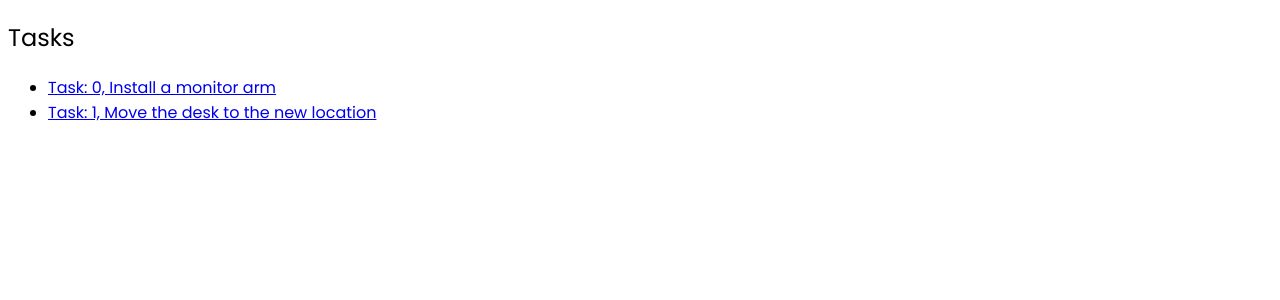
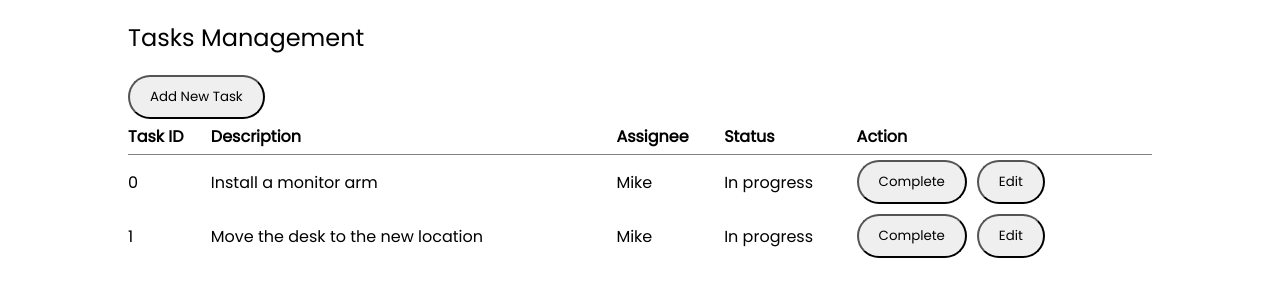
Before and after one commit to YuukiHase/Meal-Suite, an Angular app: page /tasks in a window 1280 px wide. Shown: the top 300 px of the page. Built offline with nearby package versions, Linux system fonts and the light colour scheme.

Commit message:
Feature: Add complete button and update UI

```diff
--- a/src/app/pages/detail-task/detail-task.component.css
+++ b/src/app/pages/detail-task/detail-task.component.css
@@ -0,0 +1,29 @@
+form {
+	width: 100%;
+}
+
+.header {
+	font-weight: bolder;
+}
+
+.input {
+	width: 100%;
+}
+
+.status-container input {
+	margin-right: 5px;
+}
+
+.action-container {
+	margin-top: 10px;
+	text-align: right;
+}
+
+.action-container button {
+	margin-left: 10px;
+}
+
+.action-container .submit-action {
+	background-color: #04aa6d;
+	color: white;
+}
--- a/src/app/pages/detail-task/detail-task.component.html
+++ b/src/app/pages/detail-task/detail-task.component.html
@@ -1,29 +1,37 @@
-<h1>Task Detail</h1>
+<h2 *ngIf="task; else createTask">Edit Task</h2>
+<ng-template #createTask>
+	<h2>Create Task</h2>
+</ng-template>
+
 <ng-container *ngIf="!loading; else isLoading">
 	<form [formGroup]="taskForm">
-		<p *ngIf="task">ID: {{ task.id }}</p>
-		<p>Description: <textarea formControlName="description"></textarea></p>
-		<p *ngIf="task">
-			Assignee:
-			<select formControlName="assigneeId">
+		<div *ngIf="task">
+			<div class="header">ID:</div>
+			<input type="text" class="input" disabled="true" [value]="task.id" />
+		</div>
+		<div class="description-container">
+			<div class="description-header">Description:</div>
+			<textarea formControlName="description" class="input"></textarea>
+		</div>
+		<div *ngIf="task">
+			<div class="header">Assignee:</div>
+			<select formControlName="assigneeId" class="input">
 				<option *ngFor="let user of users" [value]="user.id">
 					{{ user.name }}
 				</option>
 				<option value="">Anonymous</option>
 			</select>
-		</p>
+		</div>
 		<div *ngIf="task">
-			Completed:
-			<div>
+			<div class="header">Completed:</div>
+			<div class="status-container">
 				<input
 					id="completed"
 					type="radio"
 					formControlName="completed"
 					[value]="TaskStatus.Completed"
 				/>
-				<label for="completed">Completed</label>
-			</div>
-			<div>
+				<label for="completed" style="margin-right: 10px">Completed</label>
 				<input
 					id="in-progress"
 					type="radio"
@@ -33,9 +41,26 @@
 				<label for="in-progress">In progress</label>
 			</div>
 		</div>
-		<button type="button" *ngIf="task" (click)="onUpdate()">Update</button>
-		<button type="button" *ngIf="!task" (click)="onCreate()">Create</button>
-		<button type="button" (click)="onBack()">Back</button>
+		<div class="action-container">
+			<button
+				type="button"
+				*ngIf="task"
+				(click)="onUpdate()"
+				class="submit-action"
+			>
+				Update
+			</button>
+			<button
+				type="button"
+				*ngIf="!task"
+				(click)="onCreate()"
+				class="submit-action"
+			>
+				Create
+			</button>
+			<button type="button" (click)="onBack()">Back</button>
+		</div>
 	</form>
 </ng-container>
+
 <ng-template #isLoading>Loading...</ng-template>
--- a/src/app/pages/detail-task/detail-task.component.ts
+++ b/src/app/pages/detail-task/detail-task.component.ts
@@ -1,6 +1,6 @@
 import { Component, OnDestroy, OnInit } from "@angular/core";
 import { FormBuilder } from "@angular/forms";
-import { ActivatedRoute, ParamMap, Router } from "@angular/router";
+import { ActivatedRoute, Router } from "@angular/router";
 import { Subject } from "rxjs";
 import { take, takeUntil } from "rxjs/operators";
 import { BackendService, Task, User } from "src/app/backend.service";
--- a/src/app/pages/list-task/list-task.component.css
+++ b/src/app/pages/list-task/list-task.component.css
@@ -0,0 +1,26 @@
+.page-title {
+	margin-bottom: 20px;
+}
+
+.list-task-container {
+	width: 100%;
+}
+
+.list-task-container table {
+	width: 100%;
+}
+
+.list-task-container table tr th,
+.list-task-container table tr td {
+	padding: 5px 0px;
+}
+
+.list-task-container table tr th {
+	text-align: left;
+	font-weight: bold;
+	border-bottom: 1px solid gray;
+}
+
+.task-action button {
+	margin-right: 10px;
+}
--- a/src/app/pages/list-task/list-task.component.html
+++ b/src/app/pages/list-task/list-task.component.html
@@ -1,9 +1,46 @@
-<h2>Tasks</h2>
+<h2 class="page-title">Tasks Management</h2>
 
-<ul>
-	<li *ngFor="let t of tasks">
-		<a [routerLink]="['/detail', t.id]">
-			Task: {{ t.id }}, {{ t.description }}</a
-		>
-	</li>
-</ul>
+<div class="list-task-container">
+	<button type="button" (click)="onAddNewTask()">Add New Task</button>
+	<table cellspacing="0">
+		<thead>
+			<tr>
+				<th *ngFor="let column of displayColumn">
+					{{ column }}
+				</th>
+			</tr>
+		</thead>
+
+		<tbody>
+			<tr *ngFor="let task of tasks" (click)="onRowSelected(task.id)">
+				<td>
+					{{ task.id }}
+				</td>
+				<td>
+					{{ task.description }}
+				</td>
+				<td>
+					{{ task.assigneeId | userName : users }}
+				</td>
+				<td>
+					{{ task.completed | taskStatus }}
+				</td>
+				<td class="task-action">
+					<button
+						type="button"
+						(click)="$event.stopPropagation(); onTaskCompleted(task.id)"
+						[disabled]="task.completed"
+					>
+						Complete
+					</button>
+					<button
+						type="button"
+						(click)="$event.stopPropagation(); onRowSelected(task.id)"
+					>
+						Edit
+					</button>
+				</td>
+			</tr>
+		</tbody>
+	</table>
+</div>
--- a/src/app/pages/list-task/list-task.component.ts
+++ b/src/app/pages/list-task/list-task.component.ts
@@ -1,7 +1,10 @@
 import { Component, OnDestroy, OnInit } from "@angular/core";
-import { Subject } from "rxjs";
-import { takeUntil } from "rxjs/operators";
-import { BackendService, Task, User } from "src/app/backend.service";
+import { Router } from "@angular/router";
+import { Subject, combineLatest } from "rxjs";
+import { take, takeUntil } from "rxjs/operators";
+import { Task } from "src/app/backend.service";
+import { User } from "src/app/interfaces/user";
+import { ApiService } from "src/app/services/api.service";
 
 @Component({
 	selector: "app-list-task",
@@ -10,15 +13,23 @@ import { BackendService, Task, User } from "src/app/backend.service";
 })
 export class ListTaskComponent implements OnInit, OnDestroy {
 	private readonly destroy$ = new Subject<void>();
+	public users: User[] = [];
 	public tasks: Task[] = [];
+	public displayColumn: string[] = [
+		"Task ID",
+		"Description",
+		"Assignee",
+		"Status",
+		"Action",
+	];
 
-	constructor(private backend: BackendService) {}
+	constructor(private apiService: ApiService, private router: Router) {}
 
 	ngOnInit(): void {
-		this.backend
-			.tasks()
+		combineLatest([this.apiService.getUsers(), this.apiService.getTasks()])
 			.pipe(takeUntil(this.destroy$))
-			.subscribe((tasks) => {
+			.subscribe(([users, tasks]) => {
+				this.users = users;
 				this.tasks = tasks;
 			});
 	}
@@ -26,4 +37,28 @@ export class ListTaskComponent implements OnInit, OnDestroy {
 	ngOnDestroy(): void {
 		this.destroy$.next();
 	}
+
+	onAddNewTask(): void {
+		this.router.navigate(["/detail"]);
+	}
+
+	onTaskCompleted(taskId: number): void {
+		this.apiService
+			.completeTask(taskId)
+			.pipe(take(1))
+			.subscribe((res) => {
+				if (res) {
+					this.tasks.find((task) => {
+						if (task.id === taskId) {
+							task.completed = true;
+							return true;
+						}
+					});
+				}
+			});
+	}
+
+	onRowSelected(taskId: number): void {
+		this.router.navigate(["/detail", taskId]);
+	}
 }
--- /dev/null
+++ b/src/app/pipes/task-status.pipe.ts
@@ -0,0 +1,11 @@
+import { Pipe, PipeTransform } from "@angular/core";
+import { TaskStatus } from "../constants/task.constant";
+
+@Pipe({
+	name: "taskStatus",
+})
+export class TaskStatusPipe implements PipeTransform {
+	transform(status: boolean): string {
+		return status ? TaskStatus.Completed : TaskStatus.Inprogress;
+	}
+}
--- /dev/null
+++ b/src/app/pipes/user-name.pipe.ts
@@ -0,0 +1,12 @@
+import { Pipe, PipeTransform } from "@angular/core";
+import { User } from "../interfaces/user";
+
+@Pipe({
+	name: "userName",
+})
+export class UserNamePipe implements PipeTransform {
+	transform(userId: number, listUser: User[]): string {
+		const index = listUser.findIndex((user) => user.id === userId);
+		return index !== -1 ? listUser[index].name : `Anonymous`;
+	}
+}
--- a/src/app/services/api.service.ts
+++ b/src/app/services/api.service.ts
@@ -1,8 +1,8 @@
 import { Injectable } from "@angular/core";
+import { Observable } from "rxjs";
 import { BackendService } from "../backend.service";
-import { Observable } from "rxjs";
+import { Task, TaskInput } from "../interfaces/task";
 import { User } from "../interfaces/user";
-import { Task, TaskInput } from "../interfaces/task";
 
 @Injectable({
 	providedIn: "root",
@@ -14,6 +14,14 @@ export class ApiService {
 		return this.backendService.users();
 	}
 
+	getTasks(): Observable<Task[]> {
+		return this.backendService.tasks();
+	}
+
+	completeTask(taskId: number): Observable<Task> {
+		return this.backendService.complete(taskId, true);
+	}
+
 	updateTask(taskId: number, taskInput: TaskInput): Observable<Task> {
 		return this.backendService.update(taskId, taskInput);
 	}
--- a/src/styles.css
+++ b/src/styles.css
@@ -1,8 +1,31 @@
 /* You can add global styles to this file, and also import other style files */
 
 *,
+html,
 body {
-  font-family: "Poppins", sans-serif;
-  font-weight: 400;
-  font-style: normal;
+	font-family: "Poppins", sans-serif;
+	font-weight: 400;
+	font-style: normal;
+  box-sizing: border-box;
+	padding: 0px;
+	margin: 0px;
 }
+
+html {
+	display: flex;
+	justify-content: center;
+	width: 100vw;
+	height: 100vh;
+}
+
+body {
+	width: 80%;
+	height: 100vh;
+  padding: 20px 0px;
+}
+
+button {
+  padding: 10px 20px;
+  border-radius: 25px;
+  cursor: pointer;
+}
```
Also changed, not shown: src/app/app.module.ts (+13 -5 lines), 2 other files (tests, documents, lock files or other folders).
